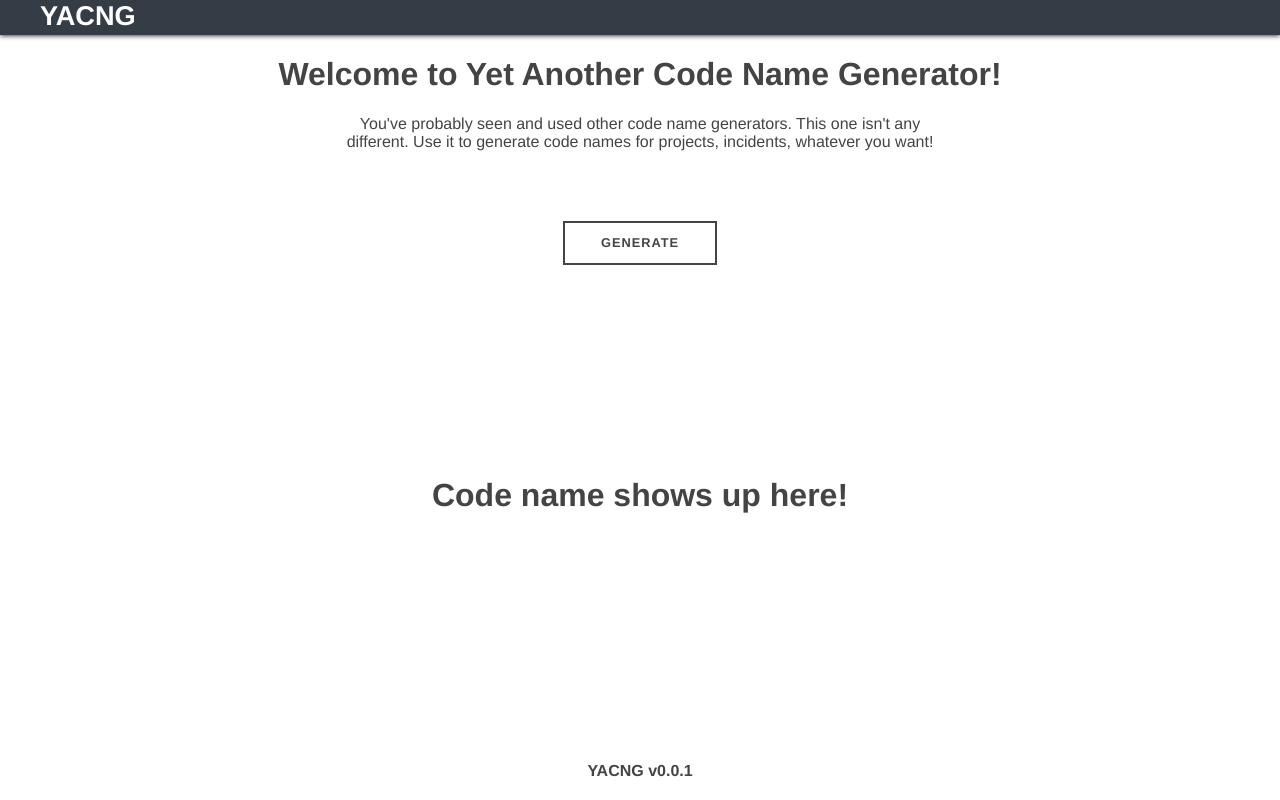
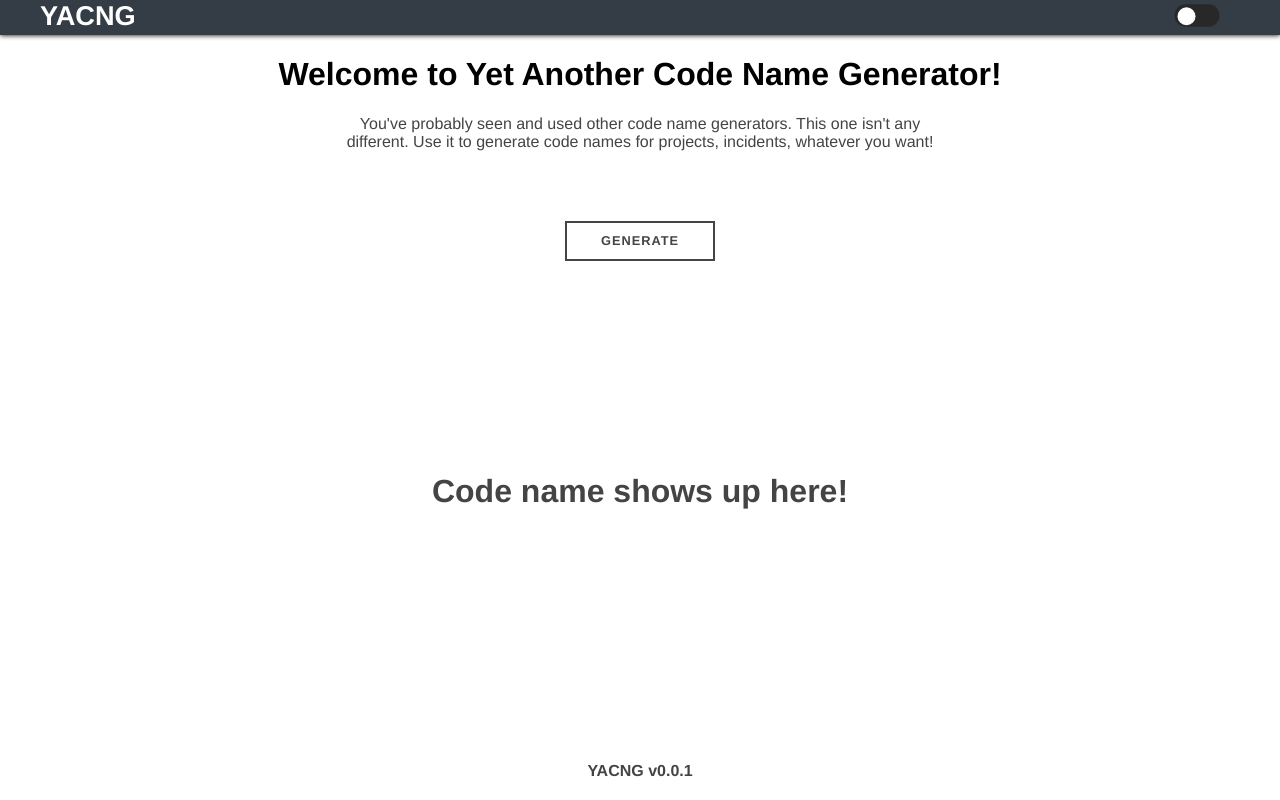
Before and after one commit to h0ffayyy/yacng, a Flask app: page / in a window 1280 px wide. Run offline with Flask 2, Linux system fonts and the light colour scheme.

Commit message:
dark mode!

```diff
--- a/yacng/static/css/style.css
+++ b/yacng/static/css/style.css
@@ -4,6 +4,10 @@ body {
     font-family: "Helvetica Neue", Helvetica, Arial, sans-serif;
     color: #444;
   }
+
+h1 {
+  color: black;
+}
 
   header {
     background-color: #1F2833;
@@ -42,6 +46,10 @@ body {
     margin: auto;
     text-align: center;
     max-width: 50%;
+  }
+
+  #intro p {
+    color: #444;
   }
 
   #container {
@@ -149,24 +157,6 @@ body {
     color: #999;
   }
 
-  .menu {
-    float: right;
-    margin-top: 8px;
-  }
-
-  .menu li {
-    display: inline;
-  }
-
-  .menu li + li {
-    margin-left: 35px;
-  }
-
-  .menu li a {
-    color: #444;
-    text-decoration: none;
-  }
-
   .codename {
     position: relative;
     text-align: center;
@@ -186,3 +176,88 @@ body {
     -webkit-transform: translateX(-50%);
     transform: translateX(-50%)
 }
+
+* {
+  box-sizing: border-box;
+}
+body.dark {
+  background-color: #292c35;
+}
+#intro.dark h1{
+  color: #E6E6FA;
+}
+
+#intro.dark p {
+  color: #E6E6FA;
+}
+
+#footer.dark {
+  color: #E6E6FA;
+}
+
+#codename.dark {
+  color: #E6E6FA;
+}
+
+#button-3.dark {
+  color: #E6E6FA;
+  border: 2px solid #E6E6FA;
+}
+
+#button-3.dark a{
+  color: #E6E6FA;
+}
+
+#button-3:hover.dark a{
+  color: #292c35;
+}
+
+#circle.dark {
+  background: #E6E6FA;
+}
+
+#circle.dark a{
+  color: #292c35;
+}
+
+.checkbox {
+  opacity: 0;
+  position: relative;
+  float: right;
+}
+
+.label {
+  margin: 8px;
+  float: right;
+  width: 30px;
+  height: 15px;
+  background-color:#111;
+  border-radius:50px;
+  align-items: center;
+  position: relative;
+  transform: scale(1.5);
+}
+
+.ball {
+  width: 12px;
+  height: 12px;
+  background-color: white;
+  position: absolute;
+  top: 2px;
+  left: 2px;
+  border-radius: 50%;
+  transition: transform 0.2s linear;
+}
+
+/*  target the elemenent after the label*/
+.checkbox:checked + .label .ball{
+  transform: translateX(15px);
+}
+
+.fa-moon {
+  color: pink;
+}
+
+.fa-sun {
+  color: yellow;
+}
--- a/yacng/templates/main.html
+++ b/yacng/templates/main.html
@@ -4,20 +4,34 @@
     <title>YACNG</title>
     <link rel="stylesheet" href="{{ url_for('static', filename='css/style.css') }}">
     <script src="https://ajax.googleapis.com/ajax/libs/jquery/1.12.4/jquery.min.js"></script>
-    <script src="static/js/generate_codename.js"></script>
+    <script src="{{ url_for('static', filename='js/generate_codename.js') }}"></script>
   </head>
   <body>
     <header>
       <div class="container">
         <h1 class="logo">YACNG</h1>
-        <strong><nav>
-          <ul class="menu">
-          </ul>
-        </nav></strong>
+        <input type="checkbox" class="checkbox" id="checkbox">
+        <label for="checkbox" class="label">
+          <i class="fas fa-moon"></i>
+          <i class='fas fa-sun'></i>
+          <div class='ball'>
+        </label>
       </div>
     </header>
+    <script>
+    const checkbox = document.getElementById('checkbox');
+      checkbox.addEventListener('change', ()=>{
+        document.body.classList.toggle('dark');
+        $('#intro').toggleClass('dark');
+        $('#footer').toggleClass('dark');
+        $('#codename').toggleClass('dark');
+        $('#button-3').toggleClass('dark');
+        $('#circle').toggleClass('dark');
+      })
+    </script>
+
     <div class="container">
-        <div class="content">
+        <div id="intro" class="content">
             <h1>Welcome to Yet Another Code Name Generator!</h1>
             <p class="content body">You've probably seen and used other code name generators. This one isn't any different. Use it to generate code names for projects, incidents, whatever you want!</p>
         </div>
@@ -28,7 +42,7 @@
           </div>
         </div>
         <div id="container">
-          <div class="codename">
+          <div id="codename" class="codename">
             <p id="codename-text">Code name shows up here!</p>
           </div>
         </div>
--- a/yacng/templates/partials/footer.html
+++ b/yacng/templates/partials/footer.html
@@ -1,3 +1,3 @@
-<div class="footer">
+<div id="footer" class="footer">
     YACNG v0.0.1
 </div>
```
